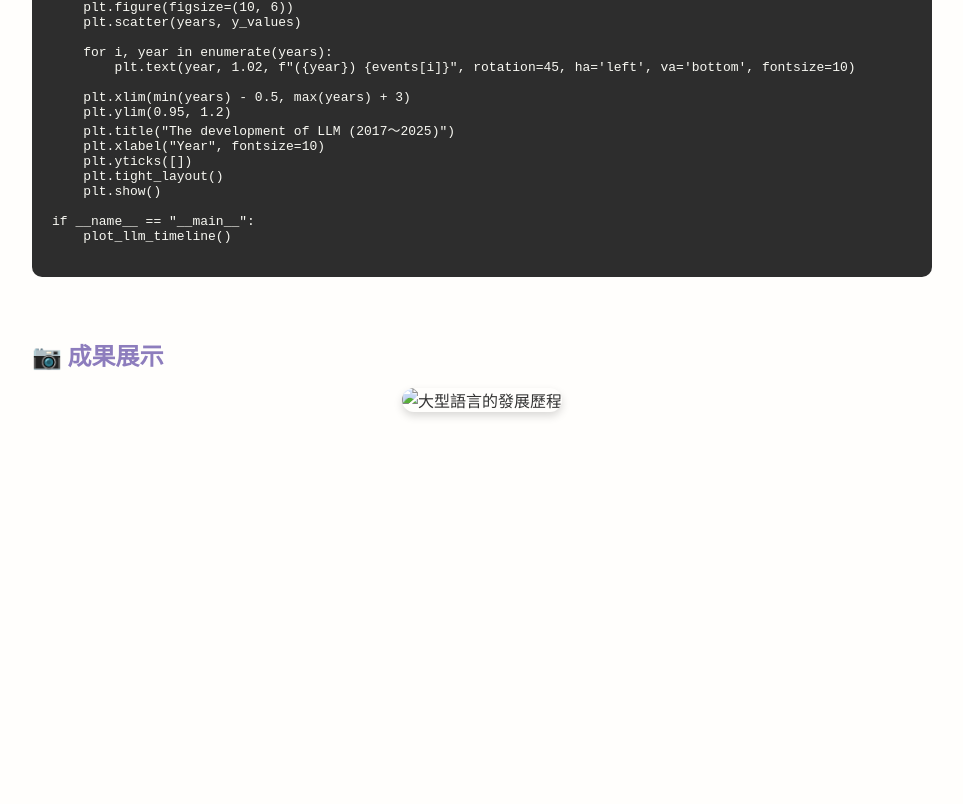
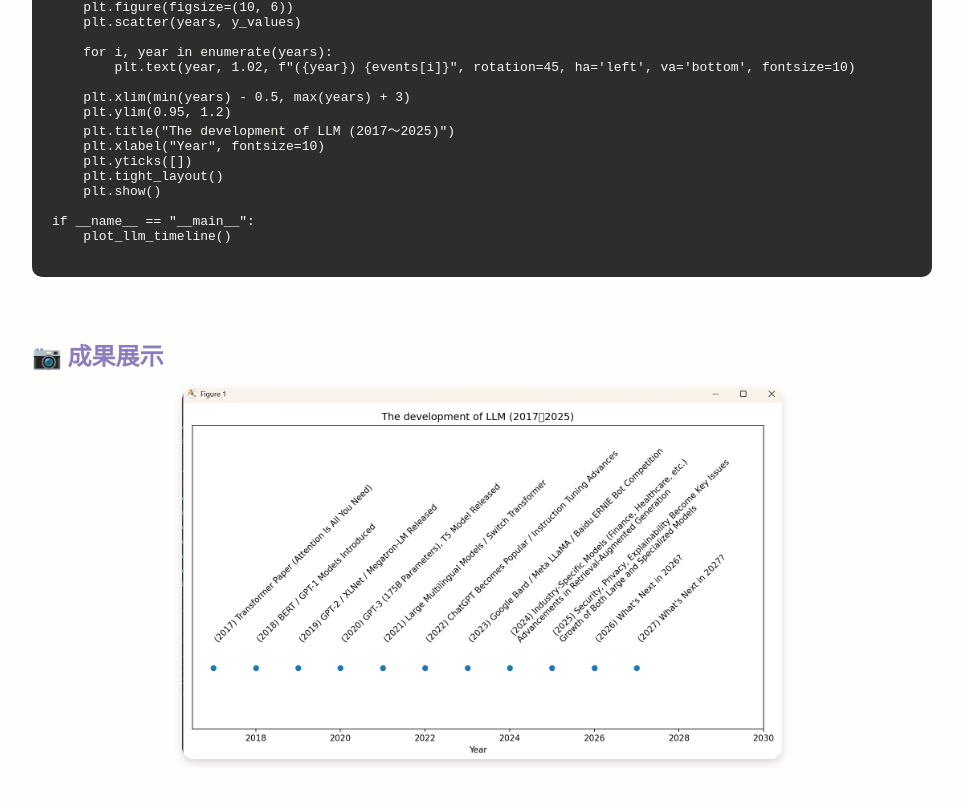
Before and after one commit to NJ-ZHONG/nj-zhong.github.io-, a plain HTML site: page llm.html in a window 1280 px wide. Shown: the part 945-1749 px from the top of the page, without its empty margins (158-1121 px from the left). Before the commit the page ends 1457 px from the top, so only its background shows below. Drawn offline with Linux system fonts and the light colour scheme.

Commit message:
Update llm.html

```diff
--- a/llm.html
+++ b/llm.html
@@ -136,7 +136,7 @@
   <section>
     <h2>📷 成果展示</h2>
     <div class="image-preview">
-      <img src="./static/llm.png" alt="大型語言的發展歷程">
+      <img src="llm.png" alt="大型語言的發展歷程">
     </div>
   </section>
 
```
